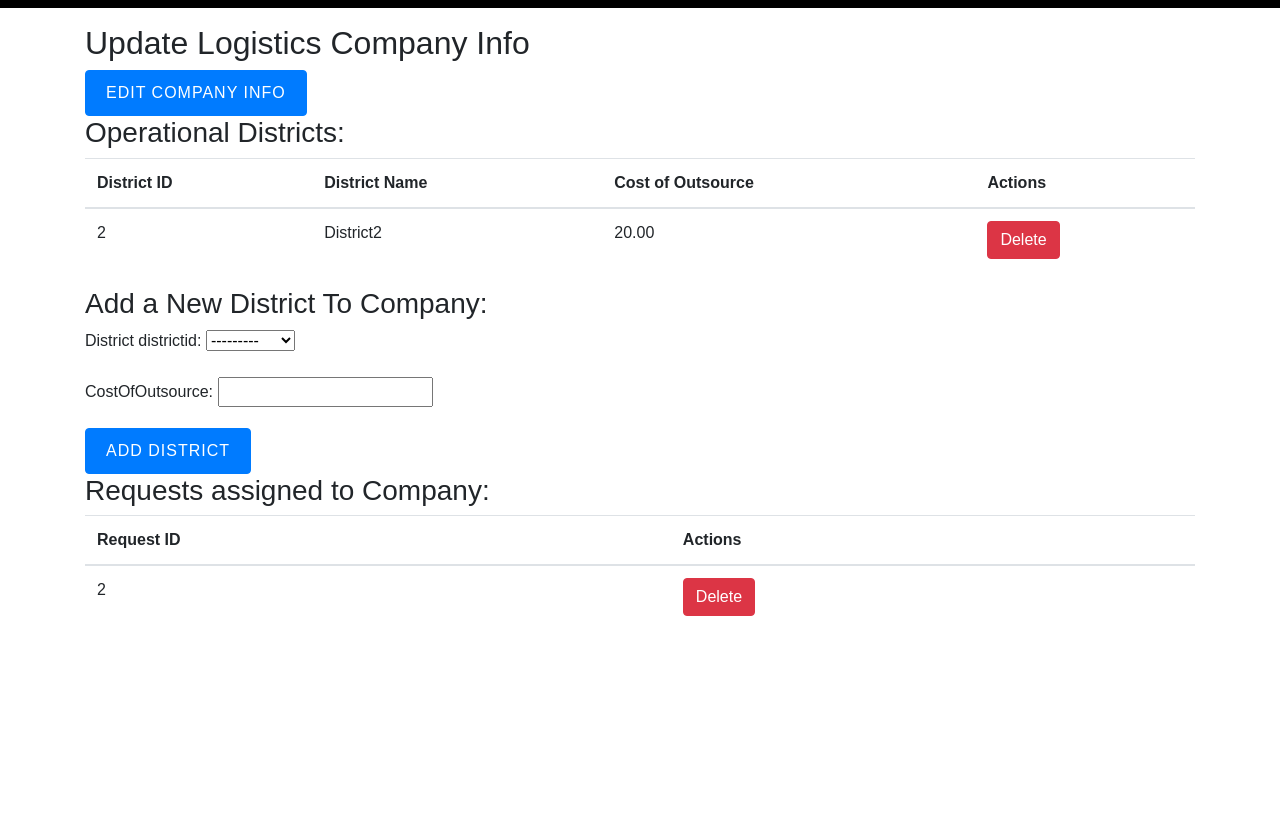
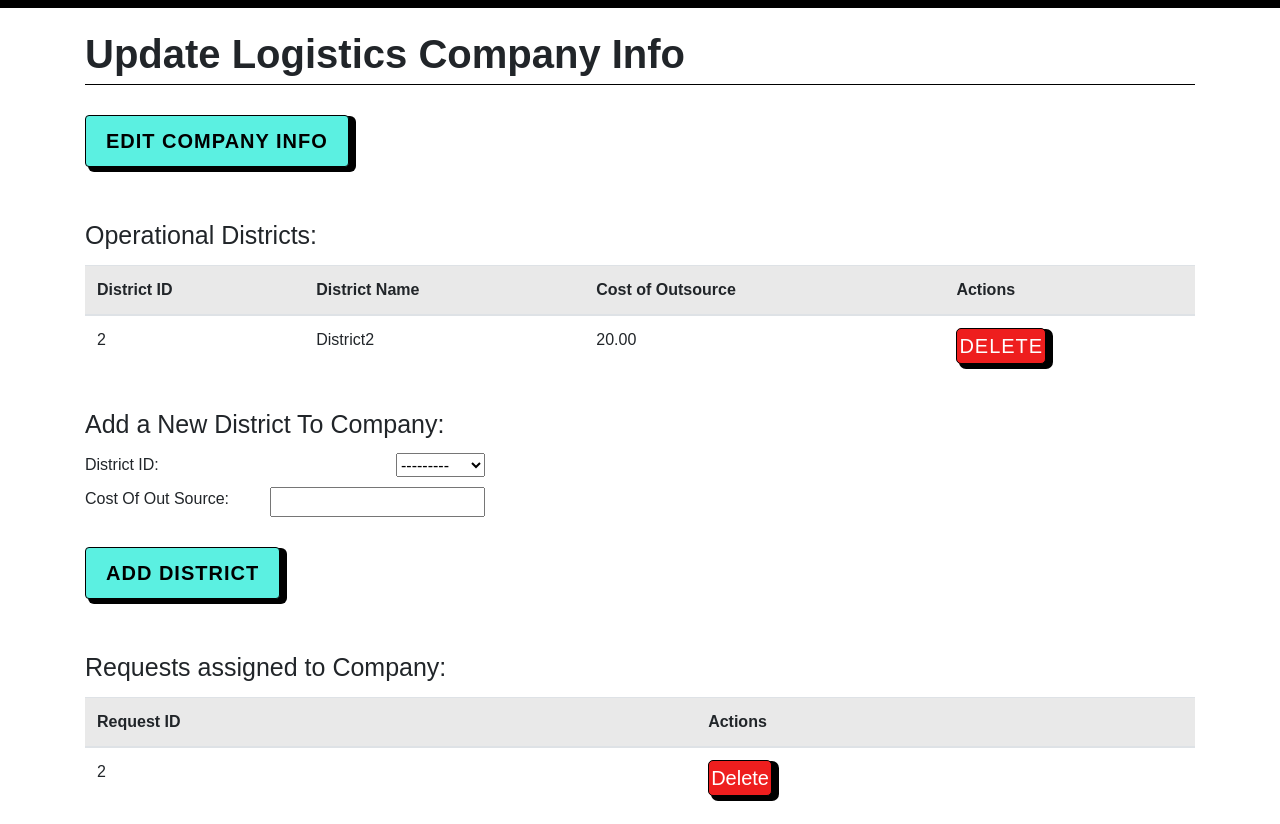
Before and after one commit to kadirchan/app-instance-09, a Django app: page /myapp/logistics/2/edit/ in a window 1280 px wide. Shown: the part 110-934 px from the top of the page. Before the commit the page ends 726 px from the top, so only its background shows below. Run offline with Django 4.2, Linux system fonts and the light colour scheme; data comes from the database, SQL or seed files in the repository; some libraries are stand-ins or nearby versions.

Commit message:
Update logistics_update.html

```diff
--- a/app-instance-09/myapp/templates/logistics_update.html
+++ b/app-instance-09/myapp/templates/logistics_update.html
@@ -1,13 +1,40 @@
 <!-- logistics_update.html -->
-{% extends 'main.html' %}
-{% block content %}
-    <h2>Update Logistics Company Info</h2>
-    <a href="{% url 'company_edit' pk=logistics.pk %}" class="btn btn-primary">Edit Company Info</a>
+{% extends 'main.html' %} {% block content %}
+<div
+    style="
+        font-size: 40px;
+        margin-top: 10px;
+        font-weight: bold;
+        margin-bottom: 20px;
+        border-bottom: 1px solid black;
+    "
+>
+    Update Logistics Company Info
+</div>
+<a
+    style="
+        margin-top: 10px;
+        margin-bottom: 20px;
+        box-shadow: 5px 3px 0px 2px black;
+        background-color: #5bf0e1;
+        border-color: #000000;
+        color: black;
 
-    <h3>Operational Districts:</h3>
+        font-size: 20px;
+        font-family: sans-serif;
+        font-weight: bold;
+    "
+    href="{% url 'company_edit' pk=logistics.pk %}"
+    class="btn btn-primary"
+    >Edit Company Info</a
+>
+
+<div style="font-size: 25px; margin-top: 30px; margin-bottom: 10px">
+    Operational Districts:
+</div>
 <table class="table">
     <thead>
-            <tr>
+        <tr style="background-color: rgb(233, 233, 233)">
             <th>District ID</th>
             <th>District Name</th>
             <th>Cost of Outsource</th>
@@ -21,26 +48,84 @@
             <td>{{ logistic_district.District_DistrictID.DistrictName }}</td>
             <td>{{ logistic_district.CostOfOutsource }}</td>
             <td>
-                        <form method="POST" action="{% url 'delete_district' pk=logistic_district.pk %}">
+                <form
+                    method="POST"
+                    action="{% url 'delete_district' pk=logistic_district.pk %}"
+                >
                     {% csrf_token %}
-                            <button class="btn btn-danger" type="submit">Delete</button>
+                    <div style="display: flex">
+                        <button
+                            style="
+                                font-size: 20px;
+                                box-shadow: 5px 3px 0px 2px black;
+                                padding: 2px;
+                                border-radius: 5px;
+                                display: flex;
+                                background-color: #ee1e1e;
+                                border: 1px solid #000000;
+                                color: white;
+                            "
+                            class="btn btn-primary"
+                            typr="submit"
+                        >
+                            Delete
+                        </button>
+                    </div>
                 </form>
             </td>
         </tr>
         {% endfor %}
     </tbody>
-
 </table>
-    <h3>Add a New District To Company:</h3>
+<div style="font-size: 25px; margin-top: 30px; margin-bottom: 10px">
+    Add a New District To Company:
+</div>
 <form method="POST">
     {% csrf_token %}
-        {{ district_form.as_p }}
-        <button type="submit" class="btn btn-primary">Add District</button>
+    <div
+        style="
+            display: flex;
+            max-width: 400px;
+            flex-direction: column;
+            gap: 10px;
+        "
+    >
+        <div style="display: flex; justify-content: space-between">
+            <div style="display: flex">District ID:</div>
+            <div style="display: flex">
+                {{ district_form.District_DistrictID }}
+            </div>
+        </div>
+        <div style="display: flex; justify-content: space-between">
+            <div style="display: flex">Cost Of Out Source:</div>
+            <div style="display: flex">{{ district_form.CostOfOutsource }}</div>
+        </div>
+    </div>
+    <button
+        style="
+            margin-top: 30px;
+            margin-bottom: 20px;
+            box-shadow: 5px 3px 0px 2px black;
+            background-color: #5bf0e1;
+            border-color: #000000;
+            color: black;
+
+            font-size: 20px;
+            font-family: sans-serif;
+            font-weight: bold;
+        "
+        type="submit"
+        class="btn btn-primary"
+    >
+        Add District
+    </button>
 </form>
-    <h3>Requests assigned to Company:</h3>
+<div style="font-size: 25px; margin-top: 30px; margin-bottom: 10px">
+    Requests assigned to Company:
+</div>
 <table class="table">
     <thead>
-            <tr>
+        <tr style="background-color: rgb(233, 233, 233)">
             <th>Request ID</th>
             <th>Actions</th>
         </tr>
@@ -50,9 +135,27 @@
         <tr>
             <td>{{ company_request.Request_RequestID.RequestID }}</td>
             <td>
-                        <form method="POST" action="{% url 'delete_request' pk=company_request.pk %}">
+                <form
+                    method="POST"
+                    action="{% url 'delete_request' pk=company_request.pk %}"
+                >
                     {% csrf_token %}
-                            <button class="btn btn-danger" type="submit">Delete</button>
+                    <button
+                        style="
+                            font-size: 20px;
+                            box-shadow: 5px 3px 0px 2px black;
+                            padding: 2px;
+                            border-radius: 5px;
+                            display: flex;
+                            background-color: #ee1e1e;
+                            border: 1px solid #000000;
+                            color: white;
+                        "
+                        class="btn btn-danger"
+                        type="submit"
+                    >
+                        Delete
+                    </button>
                 </form>
             </td>
         </tr>
```
Lines whose indentation alone changed are shown as unchanged.
